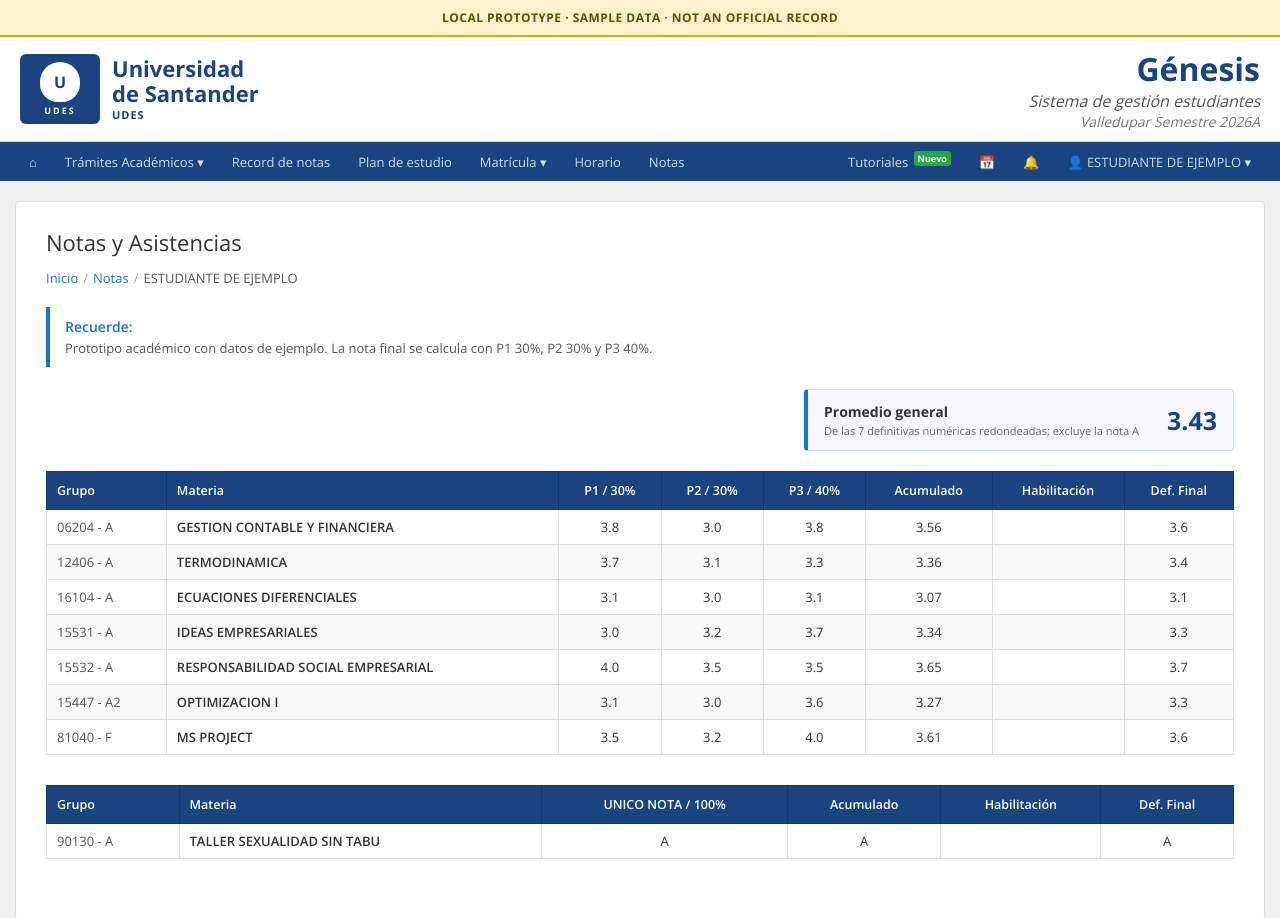
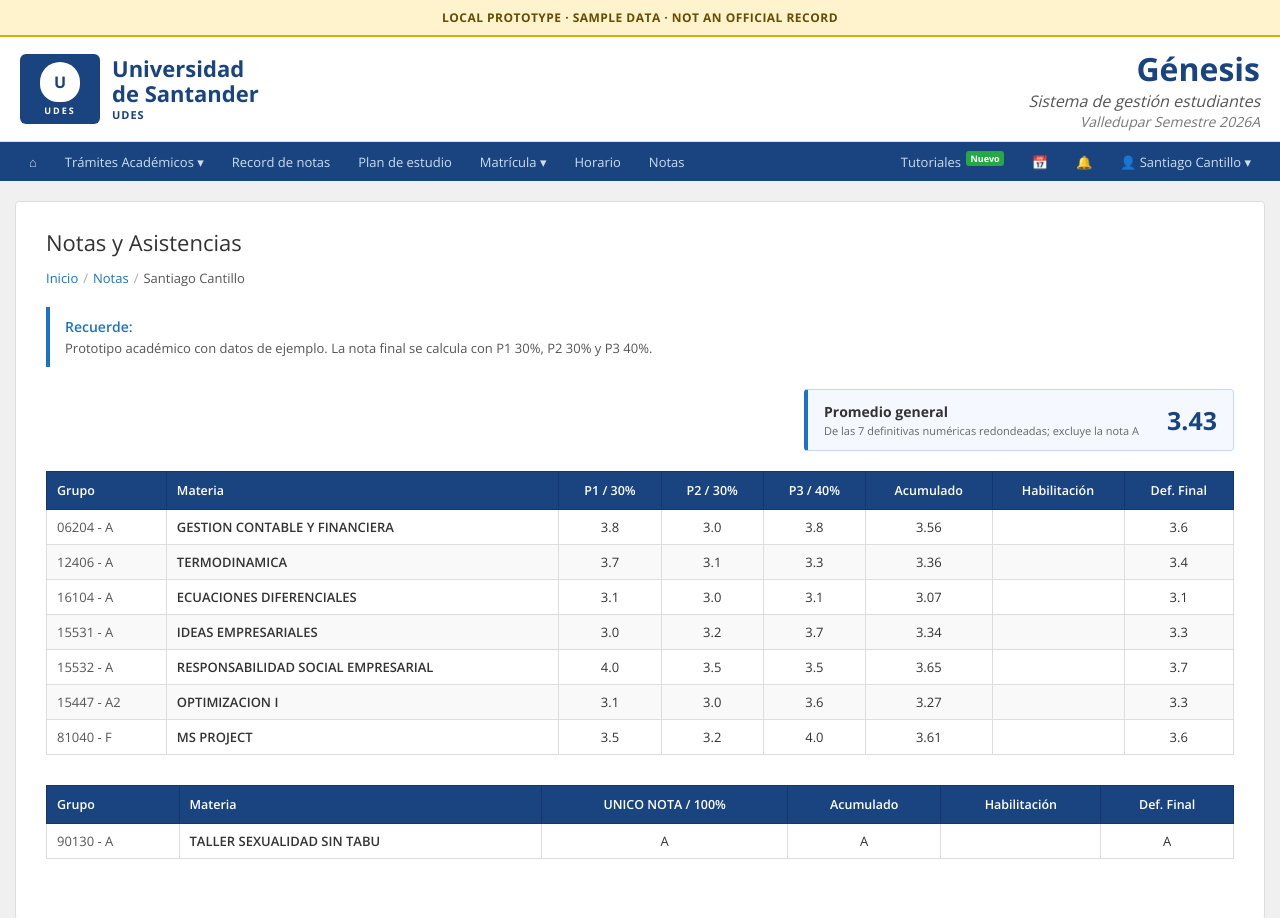
Before and after one commit to andresarroyo2205-lang/udes-notas-demo, a plain HTML site: page index.html in a window 1280 px wide. Shown: the top 918 px of the page. Drawn offline with nearby package versions, Linux system fonts and the light colour scheme.

Commit message:
Update index.html

```diff
--- a/index.html
+++ b/index.html
@@ -64,10 +64,10 @@
   <div class="logo-area"><div class="logo-img"><div class="shield"><span>U</span></div><div class="udes-text">UDES</div></div><div class="logo-name"><div class="uni"><span>Universidad</span><span>de Santander</span></div><div class="udes">UDES</div></div></div>
   <div class="genesis-area"><div class="title">Génesis</div><div class="subtitle">Sistema de gestión estudiantes</div><div class="sede">Valledupar Semestre 2026A</div></div>
 </div>
-<nav class="navbar"><a href="#">&#8962;</a><a href="#">Trámites Académicos ▾</a><a href="#">Record de notas</a><a href="#">Plan de estudio</a><a href="#">Matrícula ▾</a><a href="#">Horario</a><a href="#">Notas</a><div class="nav-right"><a href="#">Tutoriales <span class="nav-badge">Nuevo</span></a><a href="#">&#128197;</a><a href="#">&#128276;</a><span class="user-name">&#128100; ESTUDIANTE DE EJEMPLO ▾</span></div></nav>
+<nav class="navbar"><a href="#">&#8962;</a><a href="#">Trámites Académicos ▾</a><a href="#">Record de notas</a><a href="#">Plan de estudio</a><a href="#">Matrícula ▾</a><a href="#">Horario</a><a href="#">Notas</a><div class="nav-right"><a href="#">Tutoriales <span class="nav-badge">Nuevo</span></a><a href="#">&#128197;</a><a href="#">&#128276;</a><span class="user-name">&#128100; Santiago Cantillo ▾</span></div></nav>
 <div class="content-wrap"><div class="panel">
 <h2>Notas y Asistencias</h2>
-<div class="breadcrumb"><a href="#">Inicio</a><span class="sep">/</span><a href="#">Notas</a><span class="sep">/</span><span class="current">ESTUDIANTE DE EJEMPLO</span></div>
+<div class="breadcrumb"><a href="#">Inicio</a><span class="sep">/</span><a href="#">Notas</a><span class="sep">/</span><span class="current">Santiago Cantillo</span></div>
 <div class="notice"><div class="notice-title">Recuerde:</div><p>Prototipo académico con datos de ejemplo. La nota final se calcula con P1 30%, P2 30% y P3 40%.</p></div>
 <div class="average-summary" aria-label="Promedio general 3.43"><div><span class="average-label">Promedio general</span><span class="average-detail">De las 7 definitivas numéricas redondeadas; excluye la nota A</span></div><strong class="average-value">3.43</strong></div>
 <table><thead><tr><th>Grupo</th><th>Materia</th><th>P1 / 30%</th><th>P2 / 30%</th><th>P3 / 40%</th><th>Acumulado</th><th>Habilitación</th><th>Def. Final</th></tr></thead><tbody>
```
